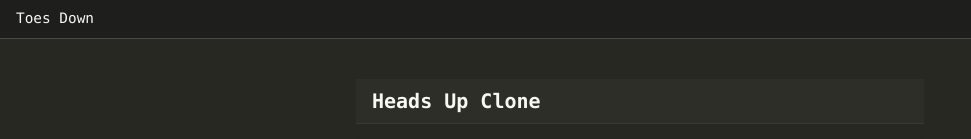
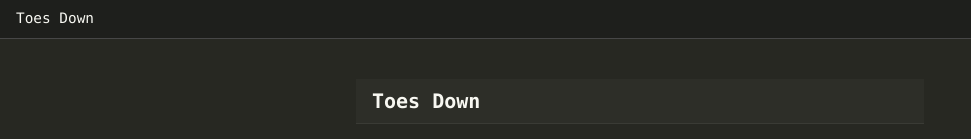
Before and after one commit to GDSC-UCD-Cohort-24-25/toes-down-demo, a Next.js app: page / in a window 1280 px wide. Shown: the top 139 px of the page, without its empty margins (0-971 px from the left). Built offline with nearby package versions, Linux system fonts and the light colour scheme.

Commit message:
change names

```diff
--- a/package.json
+++ b/package.json
@@ -1,5 +1,5 @@
 {
-  "name": "heads-up-clone",
+  "name": "toes-down",
   "version": "0.1.0",
   "private": true,
   "scripts": {
--- a/src/components/PackSelection.tsx
+++ b/src/components/PackSelection.tsx
@@ -70,7 +70,7 @@ export default function PackSelection({ onStartGame }: PackSelectionProps) {
   return (
     <div className="container">
       <div className="title-bar">
-        <h1 className="text-xl font-bold">Heads Up Clone</h1>
+        <h1 className="text-xl font-bold">Toes Down</h1>
       </div>
 
       <div className="card my-4">
```
Also changed, not shown: 1 other file (tests, documents, lock files or other folders).
